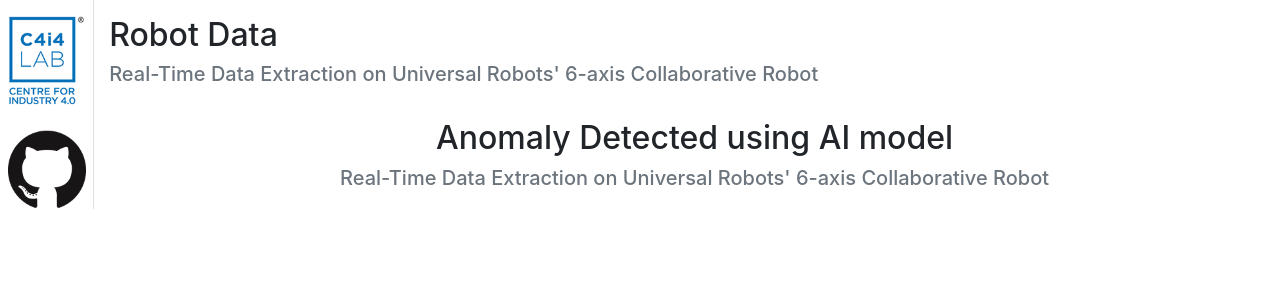
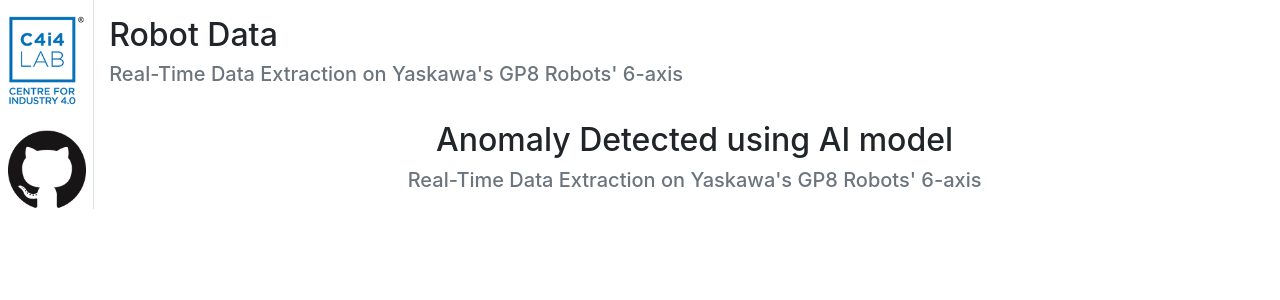
Before and after one commit to spatil47-DOT/demo-plotly-dash-robo, a Flask app: template robotapp/templates/index.html in a window 1280 px wide. Shown: the part 56-356 px from the top of the page. Run offline with Flask 2, Linux system fonts and the light colour scheme; the template is opened without the code that fills it, so the values that code supplies are empty; some libraries are stand-ins or nearby versions.

Commit message:
Update index.html

```diff
--- a/robotapp/templates/index.html
+++ b/robotapp/templates/index.html
@@ -45,7 +45,7 @@
     <!--social media buttons column-->
     <div class="col-1 border-right">
         <div id="follow-me" class="mt-3">
-            <a href="https://www.linkedin.com/in/maximilian-tan-b948b657/">
+            <a href="https://www.c4i4.org/">
                 <img src="/static/img/c4i4-logo-1.png" alt="linkedin" class="img-fluid mb-4 ml-2">
             </a>
             <a href="https://github.com/spatil47-DOT">
@@ -61,7 +61,7 @@
         <div id="middle-info" class="mt-3">
 
             <h2 id="tag-line">Robot Data</h2>
-            <h5 id="tag-line" class="text-muted">Real-Time Data Extraction on Universal Robots' 6-axis Collaborative Robot</h5>
+            <h5 id="tag-line" class="text-muted">Real-Time Data Extraction on Yaskawa's GP8 Robots' 6-axis</h5>
 
         </div>
 
@@ -78,13 +78,6 @@
                 </div>
             </div>
 
-		<!--chart descriptions my addition-->
-        <div id="middle-info" class="mt-3">
-
-            <h2 id="tag-line">Anomaly Detected using AI model</h2>
-            <h5 id="tag-line" class="text-muted">Real-Time Data Extraction on Universal Robots' 6-axis Collaborative Robot</h5>
-
-        </div>
 
 
             <!--3rd chart: joint temp vs time-->
@@ -116,6 +109,15 @@
                     </div>
                 </div>
             </div>
+
+		<!--chart descriptions my addition-->
+        <div id="middle-info" class="mt-3">
+
+            <h2 id="tag-line">Anomaly Detected using AI model</h2>
+            <h5 id="tag-line" class="text-muted">Real-Time Data Extraction on Yaskawa's GP8 Robots' 6-axis </h5>
+
+        </div>
+
 
 			<!--7th chart: bar chart of safety mode occurrences-->
             <div class="row mb-6">
```
